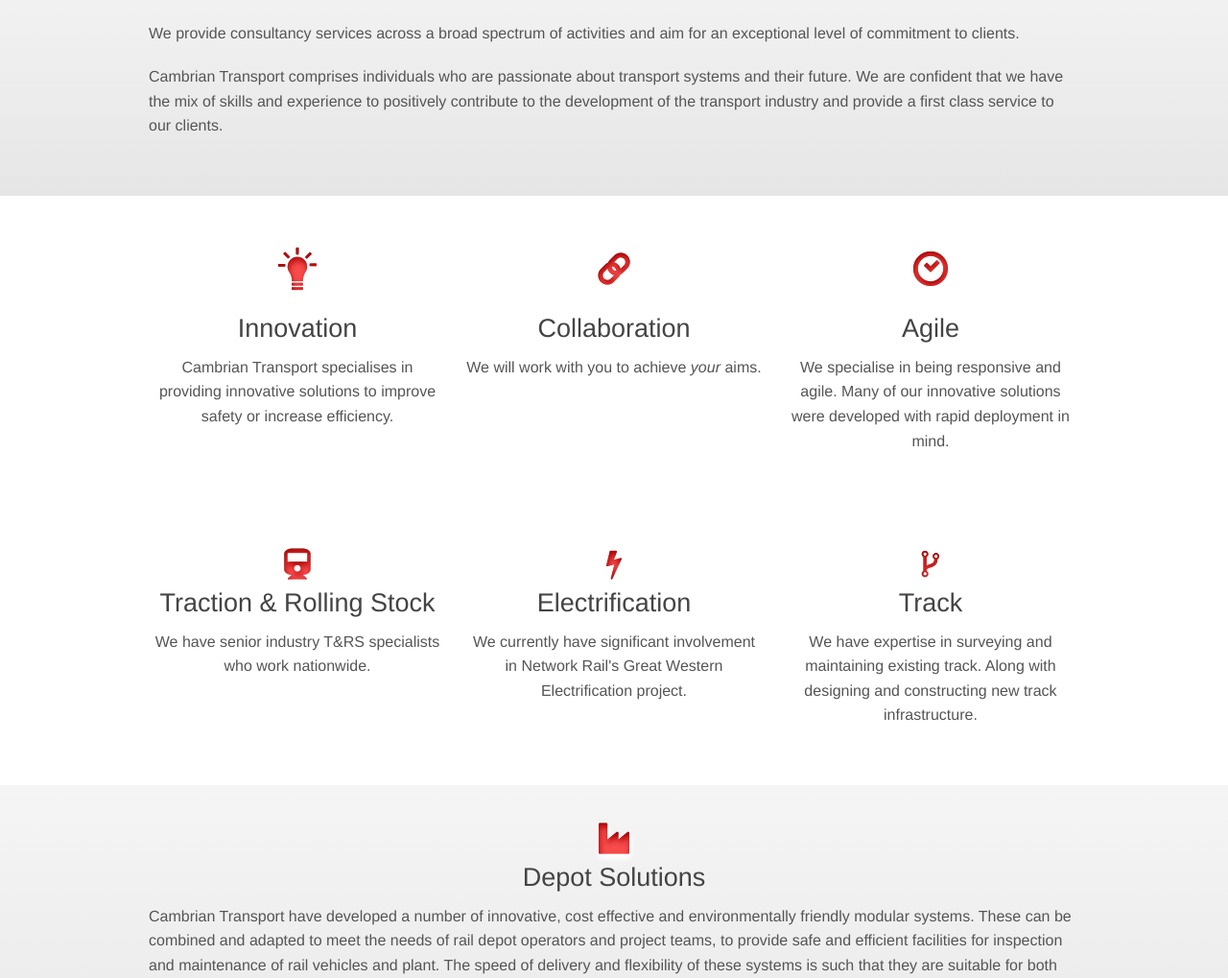
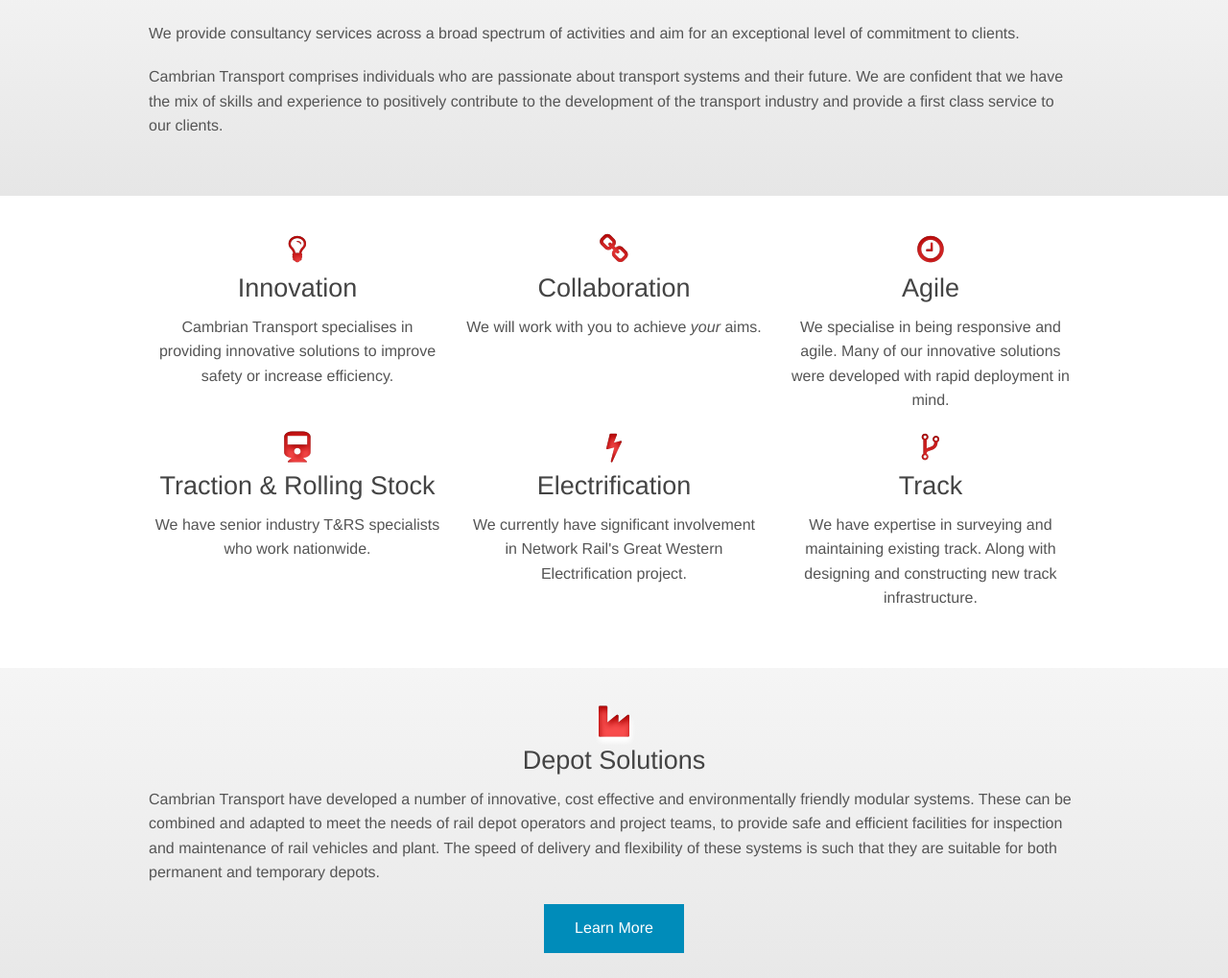
Before and after one commit to Keav/cambriantransport, a PHP site: page / in a window 1280 px wide. Shown: the part 464-1483 px from the top of the page at 96% size. Run offline with PHP 8.4, Linux system fonts and the light colour scheme.

Commit message:
Make specialties single grid. Universal Font Awesome.

```diff
--- a/src/index.php
+++ b/src/index.php
@@ -37,7 +37,8 @@
           <li>
             <!-- <div class="panel hvr-glow"> -->
               <div class="text-center" data-equalizer-watch>
-                <i class="fi-lightbulb"></i>
+                <!-- <i class="fi-lightbulb"></i> -->
+                <i class="fa fa-lightbulb-o fa-2x"></i>
                 <h3>Innovation</h3>
                 <p>Cambrian Transport specialises in providing innovative solutions to improve safety or increase efficiency.</p>
             </div>
@@ -45,7 +46,8 @@
           <li>
             <!-- <div class="panel hvr-glow"> -->
               <div class="text-center" data-equalizer-watch>
-                <i class="fi-link"></i>
+                <!-- <i class="fi-link"></i> -->
+                <i class="fa fa-link fa-2x"></i>
                 <h3>Collaboration</h3>
                 <p>We will work with you to achieve <em>your</em> aims.</p>
             </div>
@@ -53,12 +55,13 @@
           <li>
             <!-- <div class="panel hvr-glow"> -->
               <div class="text-center" data-equalizer-watch>
-                <i class="fi-clock"></i>
+                <!-- <i class="fi-clock"></i> -->
+                <i class="fa fa-clock-o fa-2x"></i>
                 <h3>Agile</h3>
                 <p>We specialise in being responsive and agile. Many of our innovative solutions were developed with rapid deployment in mind.</p>
             </div>
           </li>
-        </ul>
+        <!-- </ul>
       </div>
     </div>
   </section>
@@ -66,7 +69,7 @@
     <section>
     <div class="row content" data-equalizer>
       <div class="small-12 columns">
-        <ul class="small-block-grid-1 medium-block-grid-2 large-block-grid-3">
+        <ul class="small-block-grid-1 medium-block-grid-2 large-block-grid-3"> -->
           <li>
             <!-- <div class="panel hvr-glow"> -->
               <div class="text-center" data-equalizer-watch>
```
